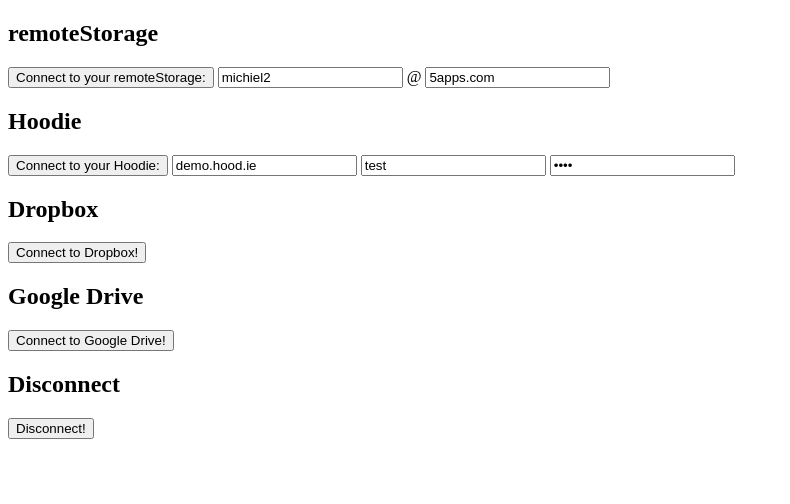
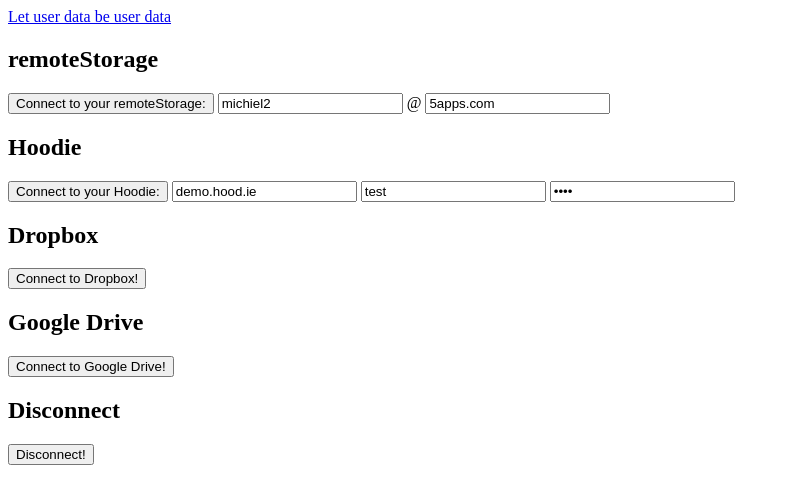
Before and after one commit to michielbdejong/ludbud, a plain HTML site: page example.html in a window 1280 px wide. Shown: the whole page, without its empty margins (0-790 px from the left). Drawn offline with Linux system fonts and the light colour scheme; a script that the page names is missing.

Commit message:
link to readme

```diff
--- a/example.html
+++ b/example.html
@@ -4,6 +4,8 @@
     <meta charset="utf-8" />
   </head>
   <body>
+    <a href="https://github.com/michielbdejong/ludbud">Let user data be user data</a>
+
 <!-- ownCloud support depends on https://github.com/owncloud/core/issues/10415#issuecomment-76533629
     <h2>ownCloud</h2><p>
       <button onclick="connect('owncloud', document.getElementById('host').value, document.getElementById('user').value, document.getElementById('pass').value);">Connect to your ownCloud:</button>
```
Also changed, not shown: 1 other file.
